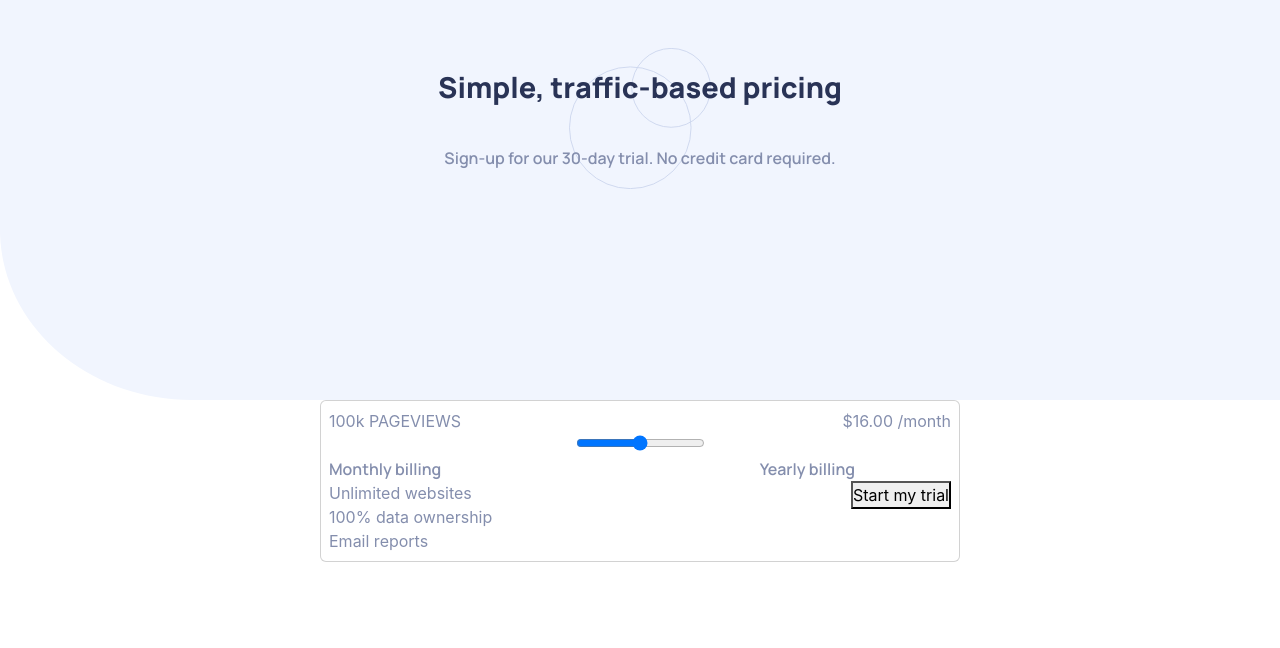
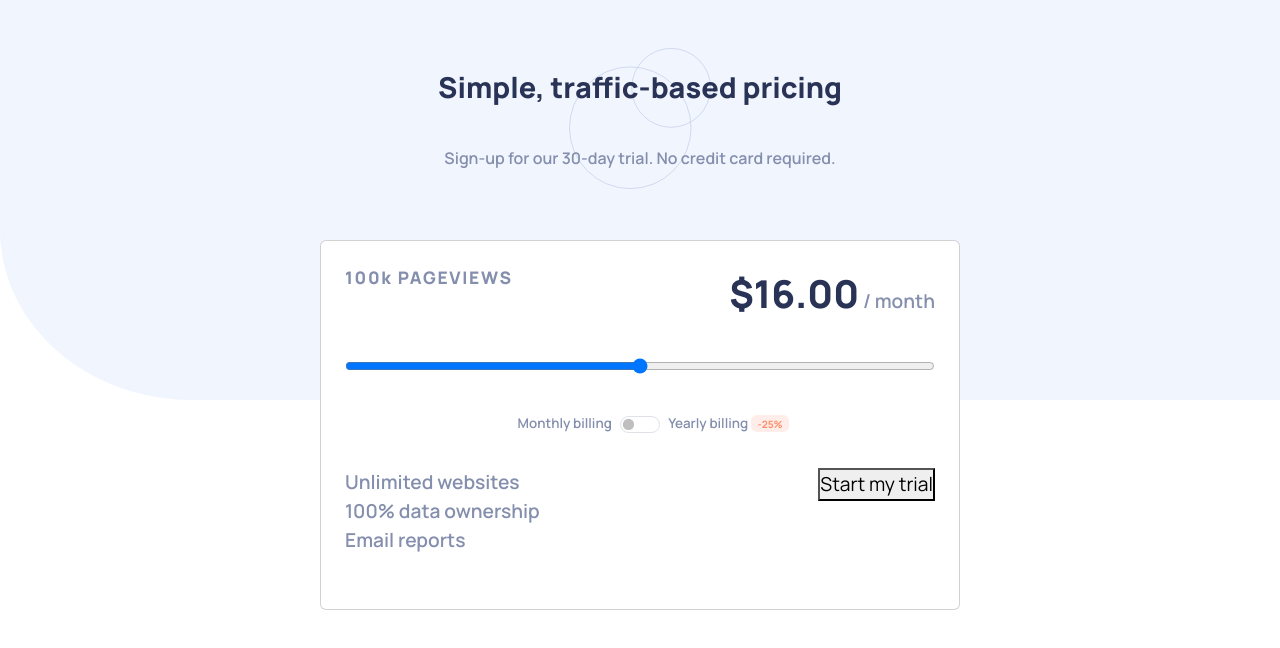
Before and after one commit to jazdmiller/interactive-pricing-component, a React (Create React App) app: page / in a window 1280 px wide. Shown: the top 648 px of the page. Built offline with nearby package versions, Linux system fonts and the light colour scheme.

Commit message:
style pricing component text/spacing

```diff
--- a/src/App.css
+++ b/src/App.css
@@ -58,7 +58,31 @@ html, body{
 
 .card{
   color: #848EAD;
+  font-family: 'Manrope', sans-serif;
+  font-weight: 600;
+  margin-top: -160px;
 }
+
+#pageviews{
+  width: 100%;
+}
+
+.bg-light{
+  background-color: #FEEDE8 !important;
+  color: #FF8D68;
+}
+
+.form-check .form-check-input{
+  float: none !important;
+  margin-left: 0 !important;
+  width: 3em !important;
+  height: 70% !important;
+}
+
+.form-check.form-switch{
+  width: auto;
+}
+
 
 
 /* ****** MEDIA QUERIES ******** */
@@ -70,6 +94,27 @@ html, body{
 
   .card{
     width: 90%;
+    font-size: 1em;
+  }
+
+  .col-margin{
+    margin-bottom: 5%;
+  }
+
+  #pageview-text{
+    letter-spacing: 1.714px;
+    font-size: .8em;
+    font-weight: 800;
+  }
+
+  #price{
+    font-size: 2em;
+    color: #293356;
+    font-weight: 800;
+  }
+
+  #billing-row{
+    font-size: .7em;
   }
 }
 
@@ -80,5 +125,17 @@ html, body{
 
   .card{
     width: 50%;
+    font-size: 1.2em;
   }
+
+  .col-margin{
+    margin-bottom: 5%;
+  }
+
+  #pageview-text{
+    font-size: .9em;
+    font-weight: 800;
+  }
+
+
 }
--- a/src/components/Card.js
+++ b/src/components/Card.js
@@ -4,29 +4,31 @@ function Card() {
   return (
     <div>
          <div className='card w-md-50 mx-auto'>
-            <div className='card-body p-2'>
+            <div className='card-body p-4'>
                 <div className='row '>
-                    <div className='col-md-6 order-sm-1 text-center text-md-start'>
+                    <div className='col-md-6 order-sm-1 text-center text-md-start col-margin' id='pageview-text'>
                         100k PAGEVIEWS
                     </div>
-                    <div className='col-md-6 order-3 order-md-2 text-center text-md-end'>
-                        $16.00 <span>/month</span>
+                    <div className='col-md-6 order-3 order-md-2 text-center text-md-end col-margin'>
+                    <span id="price">$16.00</span> / month
                     </div>
-                <div className='w-100 text-center col-12 order-2 order-md-3'>
+                <div className='w-100 text-center col-12 order-2 order-md-3 col-margin'>
                     <input type="range" name="pageviews" id="pageviews" />
                 </div>
                 </div>
 
-                <div className='row billing-row'>
-                    <div className='col-4'>Monthly billing</div>
-                    <div className='col-4'></div>
-                    <div className='col-4'>Yearly billing</div>
+                <div className='row billing-row col-margin justify-content-center' id="billing-row">
+                    <div className='col-4 px-0 text-end'>Monthly billing</div>
+                    <div className='col-4 px-2 text-center form-check form-switch'>
+                        <input className='form-check-input' type='checkbox' role='switch' id='flexSwitchCheckDefault'/>
+                    </div>
+                    <div className='col-4 px-0'>Yearly billing <span className='badge badge-pill bg-light'>-25%</span></div>
                 </div>
 
                 <div className='divider'></div>
 
                 <div className='row'>
-                    <div className='col-12 col-md-6 text-center text-md-start'>
+                    <div className='col-12 col-md-6 text-center text-md-start col-margin'>
                         <div>Unlimited websites</div>
                         <div>100% data ownership</div>
                         <div>Email reports</div>
--- a/src/components/Home.js
+++ b/src/components/Home.js
@@ -16,7 +16,7 @@ function Home() {
                 </div>
             </div>
         </div>
-       <Card />
+       <Card className="card-div"/>
     </div>
   )
 }
```
